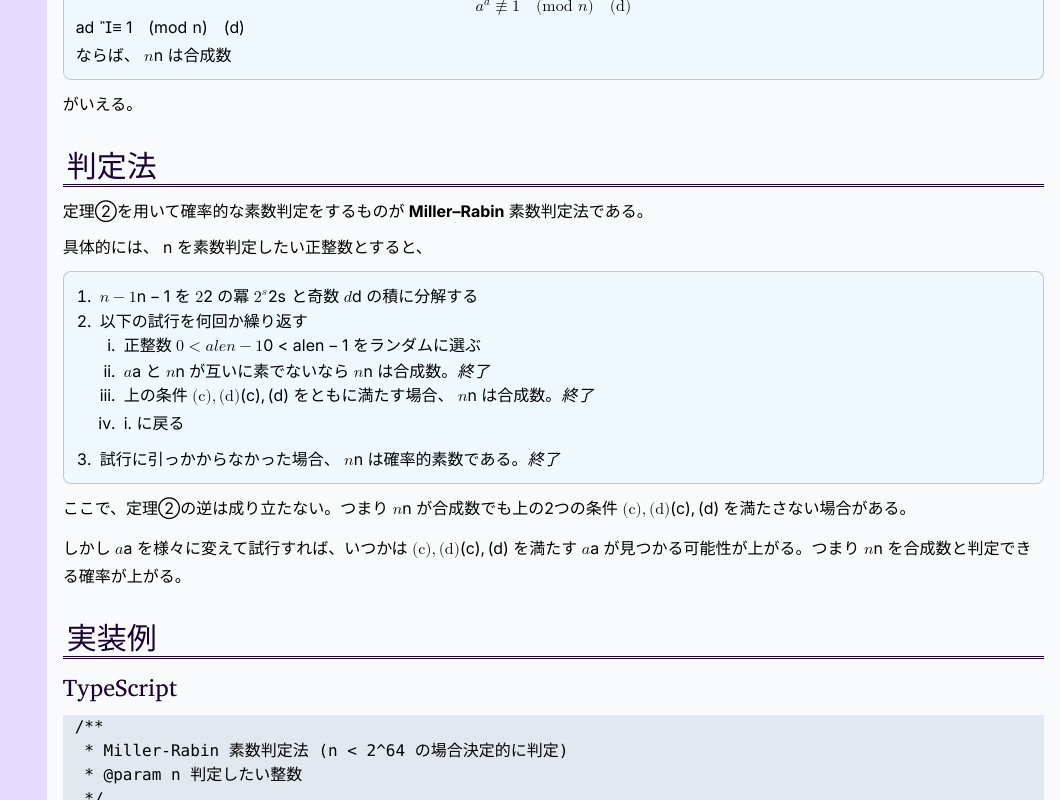
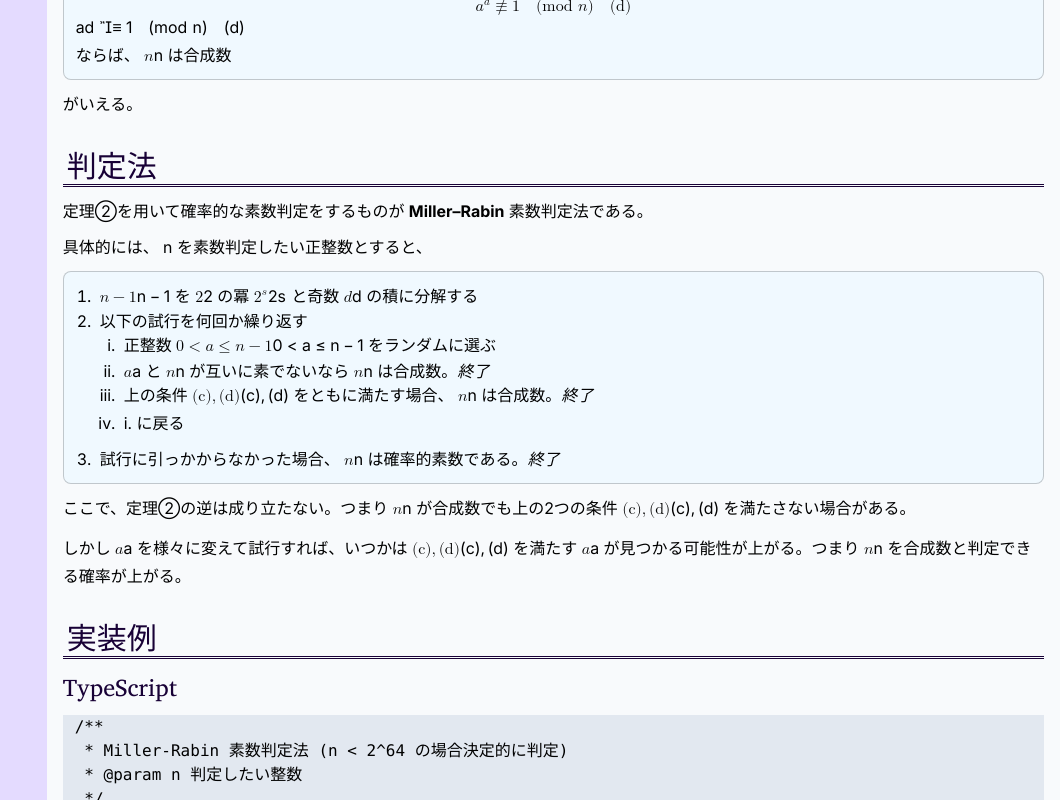
Before and after one commit to tktb-tess/uq-tess-xi, a SvelteKit app: page /others/miller-rabin in a window 1280 px wide. Shown: the part 1415-2215 px from the top of the page, without its empty margins (220-1280 px from the left). Built offline with nearby package versions, Linux system fonts and the light colour scheme.

Commit message:
数式修正

```diff
--- a/package.json
+++ b/package.json
@@ -13,8 +13,7 @@
 		"check:watch": "svelte-kit sync && svelte-check --tsconfig ./tsconfig.json --watch",
 		"lint": "eslint . && prettier --check .",
 		"format": "prettier --write .",
-		"convert": "npx tsx draft/convert.ts",
-		"xml-generate": "npx tsx .other-scripts/xml-generate.ts"
+		"convert": "npx tsx draft/convert.ts"
 	},
 	"devDependencies": {
 		"@eslint/compat": "^1.3.2",
--- a/src/routes/(layout1)/others/miller-rabin/+page.svelte
+++ b/src/routes/(layout1)/others/miller-rabin/+page.svelte
@@ -59,16 +59,16 @@
 		<h3>証明</h3>
 		<p><Katex math={`a^{2^{s-1} d} \\pmod p`} /> の値について考える。</p>
 		<p>
-			<Katex math={`a^{2^s d}`} /> の平方根なので、 <Katex math={`(2)`} /> よりこれは <Katex
-				math={`1`}
-			/> または <Katex math={`-1`} /> と合同である。
+			<Katex math={`a^{2^s d}`} /> の平方根なので、 <Katex math="(2)" /> よりこれは <Katex
+				math="1"
+			/> または <Katex math="-1" /> と合同である。
 		</p>
 		<p><Katex math="-1" /> と合同なら <Katex math={`\\mathrm{(a)}`} /> が成立。</p>
 		<p>
 			<Katex math="1" /> と合同なら平方根 <Katex math={`a^{2^{s-2} d}`} /> を再びとり、同じように考える。
 		</p>
 		<p>
-			<Katex math="0 \\le r \\le s-1" /> の間で <Katex math="-1" /> と合同なものがあれば <Katex
+			<Katex math="0 \le r \le s-1" /> の間で <Katex math="-1" /> と合同なものがあれば <Katex
 				math={`\\mathrm{(a)}`}
 			/> が成立する。
 		</p>
@@ -88,17 +88,14 @@
 		<p>
 			<Katex math={`n-1 = 2^{s} d`} /> 、ただし <Katex math="d" /> は正奇数、 <Katex math="s" /> は正整数としたとき、
 		</p>
-
 		<Katex
-			math={`\\forall r \\in \\mathbb{Z}(0 ≤ r ≤ s-1)\\ \\ a^{2^r d} \\not\\equiv {-1} \\pmod n \\qquad \\mathrm{(c)}`}
+			math={`\\forall r \\in \\mathbb{Z}(0\\le r\\le s-1)\\ \\ a^{2^r d} \\not\\equiv {-1} \\pmod n \\qquad \\mathrm{(c)}`}
 			displayMode
 		/>
-
 		<p>かつ</p>
 		<Katex math={`a^d \\not\\equiv 1 \\pmod n \\quad \\mathrm{(d)}`} displayMode />
 		<p>ならば、 <Katex math="n" /> は合成数</p>
 	</div>
-
 	<p>がいえる。</p>
 </section>
 <section aria-labelledby="judge">
@@ -109,14 +106,25 @@
 	<p>具体的には、 n を素数判定したい正整数とすると、</p>
 	<div class="bg-sky-50 rounded-lg border border-black/20 px-3 flow-root pt-3 mb-3">
 		<ol>
-			<li><Katex math="n-1" /> を <Katex math="2" /> の冪 <Katex math="2^s" /> と奇数 <Katex math="d" /> の積に分解する</li>
+			<li>
+				<Katex math="n-1" /> を <Katex math="2" /> の冪 <Katex math="2^s" /> と奇数 <Katex
+					math="d"
+				/> の積に分解する
+			</li>
 			<li>
 				以下の試行を何回か繰り返す
 				<ol class="list-[lower-roman]">
-					<li>正整数 <Katex math='0 &lt; a \\le n-1' /> をランダムに選ぶ</li>
-					<li><Katex math="a" /> と <Katex math="n" /> が互いに素でないなら <Katex math="n" /> は合成数。<em>終了</em></li>
+					<li>正整数 <Katex math="0 < a \le n-1" /> をランダムに選ぶ</li>
 					<li>
-						上の条件 <Katex math={`\\mathrm{(c)}, \\mathrm{(d)}`} /> をともに満たす場合、 <Katex math="n" /> は合成数。<em>終了</em>
+						<Katex math="a" /> と <Katex math="n" /> が互いに素でないなら <Katex math="n" /> は合成数。<em
+						>
+							終了
+						</em>
+					</li>
+					<li>
+						上の条件 <Katex math={`\\mathrm{(c)}, \\mathrm{(d)}`} /> をともに満たす場合、 <Katex
+							math="n"
+						/> は合成数。<em>終了</em>
 					</li>
 					<li>i. に戻る</li>
 				</ol>
@@ -126,18 +134,23 @@
 	</div>
 
 	<p>
-		ここで、定理②の逆は成り立たない。つまり <Katex math="n" /> が合成数でも上の2つの条件 <Katex math={`\\mathrm{(c)}, \\mathrm{(d)}`} />
+		ここで、定理②の逆は成り立たない。つまり <Katex math="n" /> が合成数でも上の2つの条件 <Katex
+			math={`\\mathrm{(c)}, \\mathrm{(d)}`}
+		/>
 		を満たさない場合がある。
 	</p>
 	<p>
-		しかし <Katex math="a" /> を様々に変えて試行すれば、いつかは <Katex math={`\\mathrm{(c)}, \\mathrm{(d)}`} /> を満たす <Katex math="a" /> が見つかる可能性が上がる。つまり
+		しかし <Katex math="a" /> を様々に変えて試行すれば、いつかは <Katex
+			math={`\\mathrm{(c)}, \\mathrm{(d)}`}
+		/> を満たす <Katex math="a" /> が見つかる可能性が上がる。つまり
 		<Katex math="n" /> を合成数と判定できる確率が上がる。
 	</p>
 </section>
 <section aria-labelledby="jissou">
 	<h2 class="border-b-3 border-double ps-1" id="jissou">実装例</h2>
 	<h3>TypeScript</h3>
-	<pre class="bg-slate-200 px-3"><code>{`/**
+	<pre class="bg-slate-200 px-3"><code
+			>{`/**
  * Miller-Rabin 素数判定法 (n < 2^64 の場合決定的に判定)
  * @param n 判定したい整数
  */
@@ -204,7 +217,8 @@ export const millerRabin = (n: bigint) => {
 		}
 		return true;
 	}
-};`}</code></pre>
+};`}</code
+		></pre>
 </section>
 
 <div class="h-10"></div>
```
